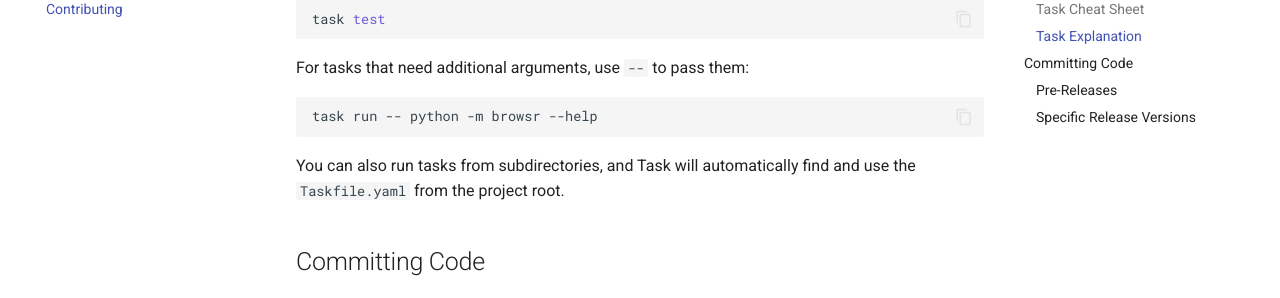
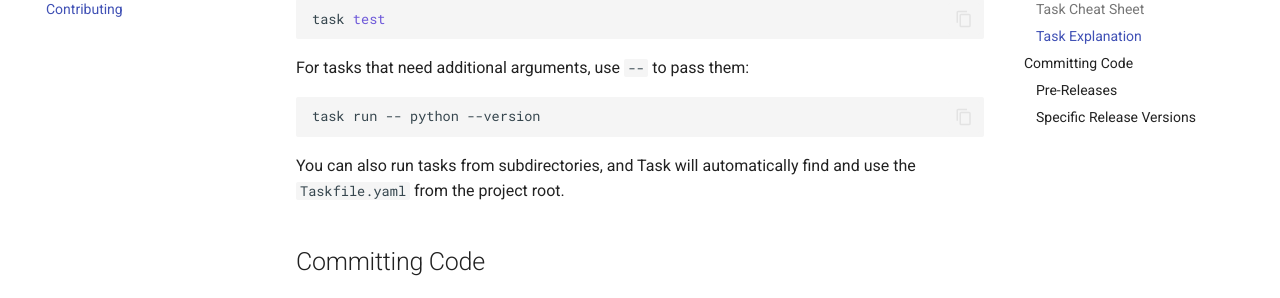
Before and after one commit to juftin/lunchmoney-app, an MkDocs documentation site: the page built from docs/contributing.md, in a window 1280 px wide and 900 px high, scrolled down 2132 px. Shown: the part 153-451 px from the top of the window. Built offline with MkDocs 1.6.1 and Material for MkDocs 9.7.7, drawn with Linux system fonts in a browser that asks for light colours; comment, search, counter and statistics services are not loaded.

Commit message:
📝 (docs): correct task command example

````diff
--- a/docs/contributing.md
+++ b/docs/contributing.md
@@ -78,7 +78,7 @@ task test
 For tasks that need additional arguments, use `--` to pass them:
 
 ```bash
-task run -- python -m browsr --help
+task run -- python --version
 ```
 
 You can also run tasks from subdirectories, and Task will automatically
````
